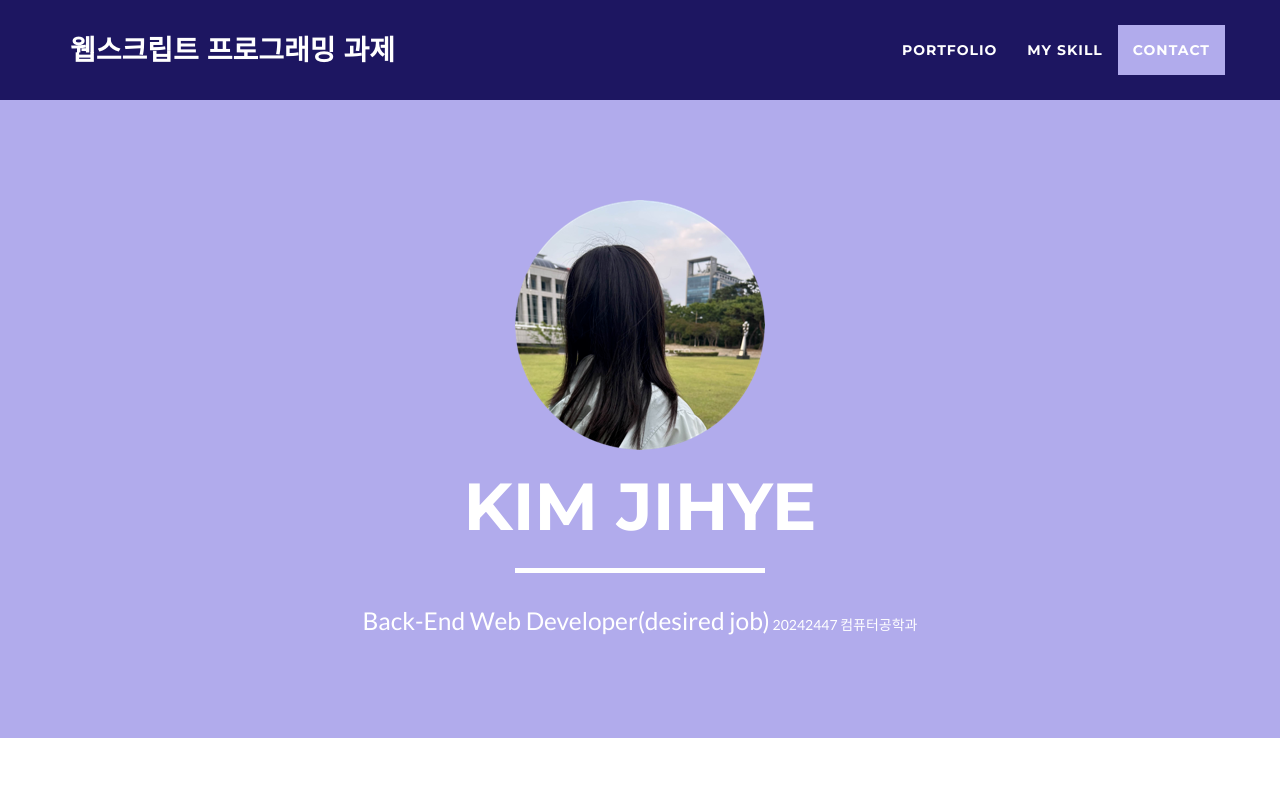
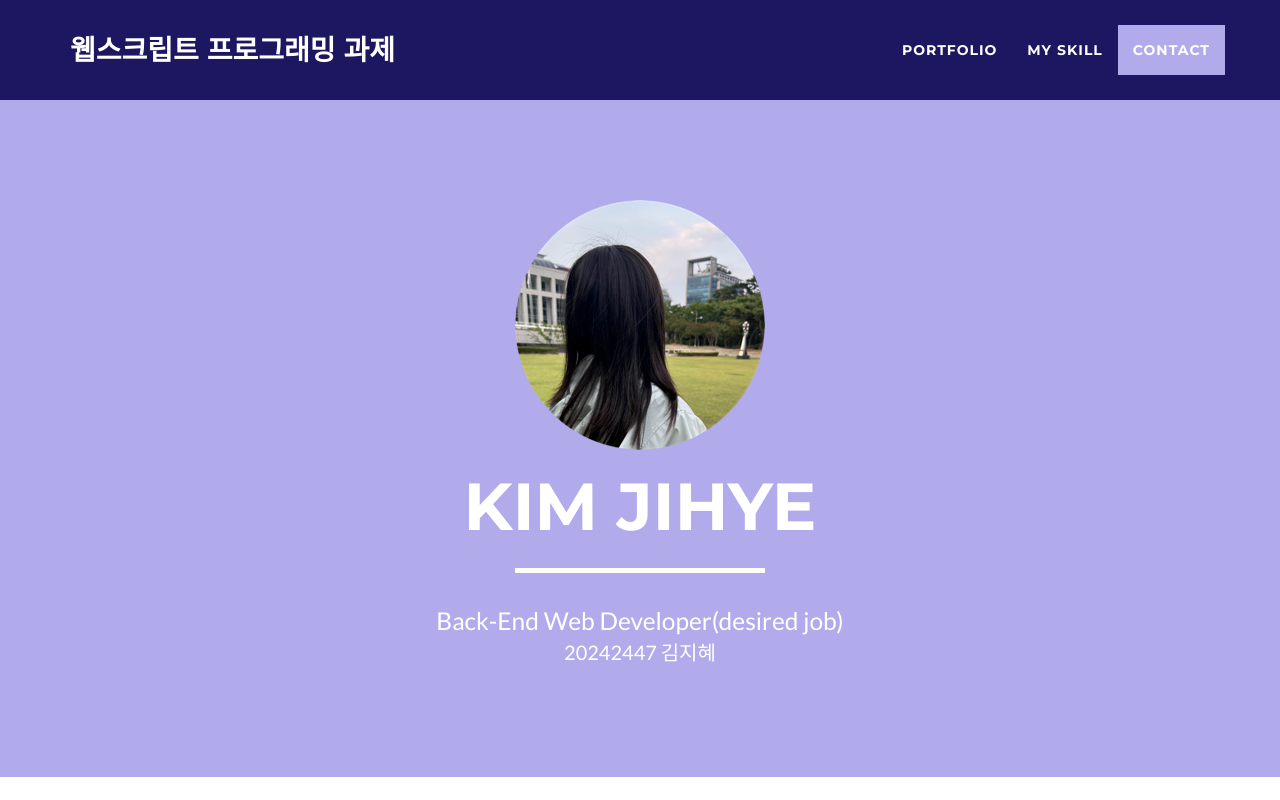
Before and after one commit to pogaem/pogaem.github.io, a website: page index.html in a window 1280 px wide. Shown: the top 800 px of the page. Drawn offline with nearby package versions, Linux system fonts and the light colour scheme.

Commit message:
Update index.html

```diff
--- a/index.html
+++ b/index.html
@@ -69,8 +69,7 @@
                     <div class="intro-text">
                         <h1 class="name">Kim JiHye</h1>
                         <hr class="star-light">
-                        <span class="skills">Back-End Web Developer(desired job)</span>
-                        <span class="number">20242447 컴퓨터공학과</span>
+                        <span class="skills">Back-End Web Developer(desired job)<p>20242447 김지혜</p></span>
                     </div>
                 </div>
             </div>
```
